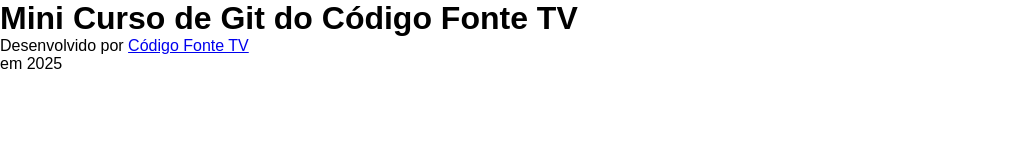
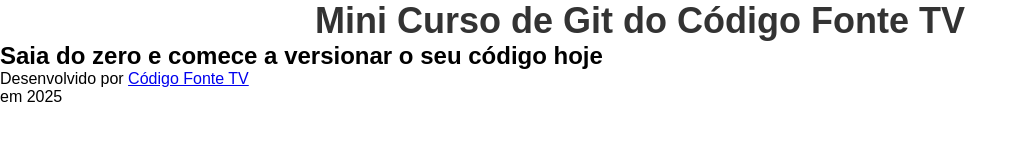
Before and after one commit to otaviocarva7ho/Git, a plain HTML site: page index.html in a window 1280 px wide. Shown: the whole page, without its empty margins (0-1027 px from the left). Drawn offline with Linux system fonts and the light colour scheme.

Commit message:
Atualizações na interface

```diff
--- a/index.html
+++ b/index.html
@@ -9,6 +9,7 @@
 </head>
 <body>
     <h1>Mini Curso de Git do Código Fonte TV</h1>
+    <h2>Saia do zero e comece a versionar o seu código hoje</h2>
     <footer>
         <p>Desenvolvido por <a href="https://www.codigofontetv.com.br">Código Fonte TV</a></p> em 2025
     </footer>
--- a/scripts.js
+++ b/scripts.js
@@ -1,3 +1,7 @@
 function entrarNoCurso(params) {
     console.log("Entrou no curso")
 }
+
+function sairDoCurso(params) {
+    console.log("Sair do curso")
+}
--- a/style.css
+++ b/style.css
@@ -4,3 +4,11 @@
     box-sizing: border-box;
     font-family: 'Poppins', sans-serif;
 }
+
+h1 {
+    font-size: 36px;
+    font-weight: 600;
+    color: #333;
+    line-height: 42px;
+    text-align: center;
+}
```
